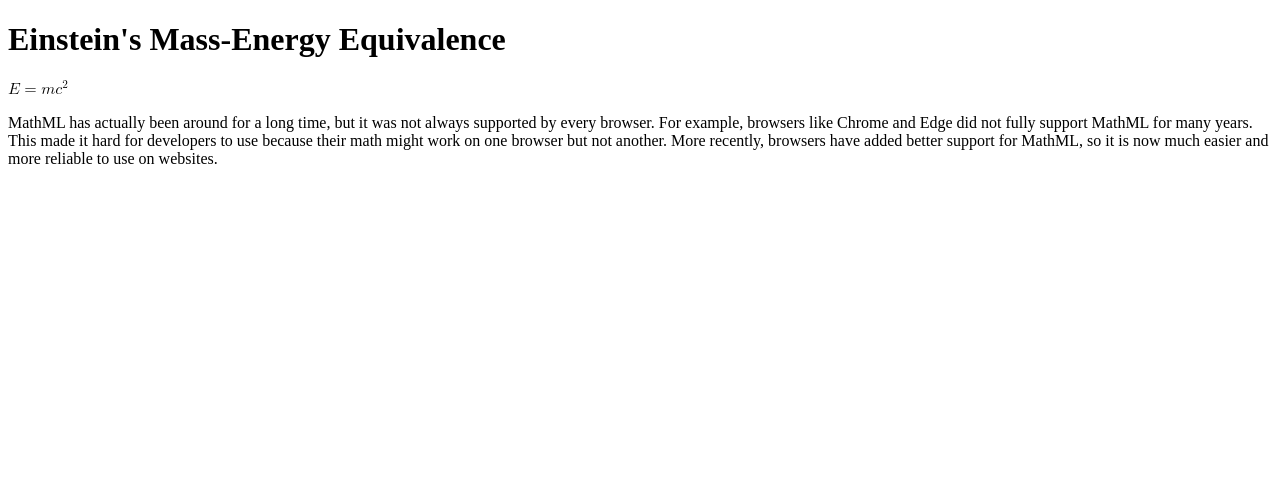
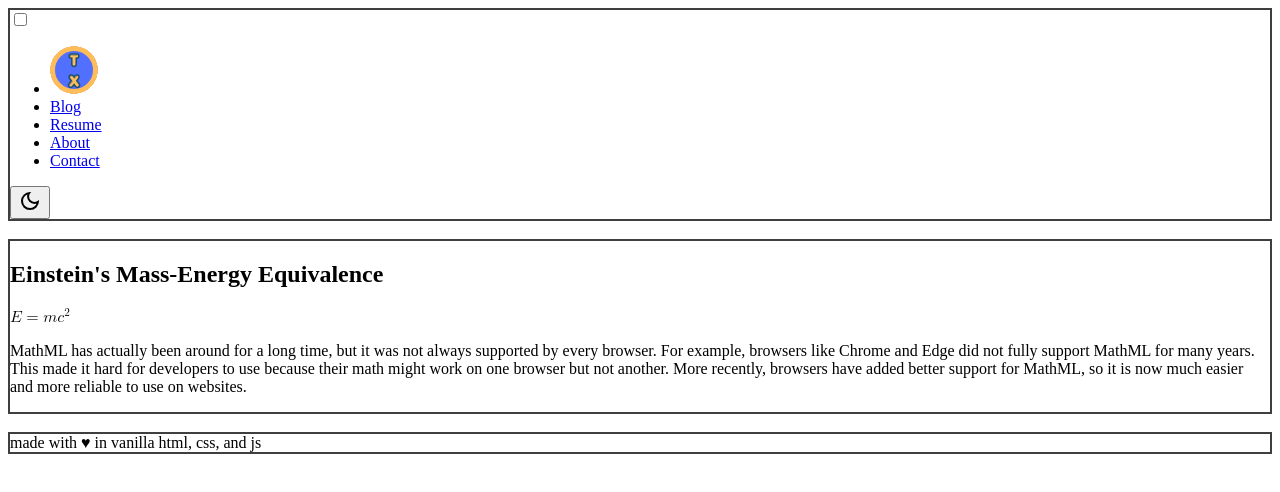
Before and after one commit to tristinxie/cse134-hw2-part2, a plain HTML site: page extra-credit.html in a window 1280 px wide. Drawn offline with Linux system fonts and the light colour scheme.

Commit message:
add EC to blog

```diff
--- a/extra-credit.html
+++ b/extra-credit.html
@@ -5,9 +5,38 @@
   <meta charset="UTF-8">
   <meta name="viewport" content="width=device-width, initial-scale=1.0">
   <title>Extra Credit MathML</title>
+  <style>
+    header,
+    footer,
+    article,
+    section {
+      border: 2px solid #3F3F3F;
+    }
+  </style>
 </head>
 
 <body>
+  <header>
+    <input type="checkbox" id="nav-toggle">
+    <nav class="menu">
+      <ul>
+        <li><a href="/"><img src=/assets/favicon.ico alt="Tristin Xie Logo"></a></li>
+        <li><a href="/blog.html">Blog</a></li>
+        <li><a href="/assets/TristinXieResume.pdf">Resume</a></li>
+        <li><a href="/profile.html">About</a></li>
+        <li><a href="/contact.html">Contact</a></li>
+      </ul>
+      <button>
+        <svg xmlns="http://www.w3.org/2000/svg" height="24px" viewBox="0 -960 960 960" width="24px" fill="currentColor">
+          <path
+            d="M480-120q-150 0-255-105T120-480q0-150 105-255t255-105q14 0 27.5 1t26.5 3q-41 29-65.5 75.5T444-660q0 90 63 153t153 63q55 0 101-24.5t75-65.5q2 13 3 26.5t1 27.5q0 150-105 255T480-120Zm0-80q88 0 158-48.5T740-375q-20 5-40 8t-40 3q-123 0-209.5-86.5T364-660q0-20 3-40t8-40q-78 32-126.5 102T200-480q0 116 82 198t198 82Zm-10-270Z" />
+        </svg>
+      </button>
+    </nav>
+  </header>
+  <br>
+  <main>
+    <article>
       <h1>Einstein's Mass-Energy Equivalence</h1>
 
       <math>
@@ -27,6 +56,12 @@
         More recently, browsers have added better support for MathML, so it is now much easier and more
         reliable to use on websites.
       </p>
+    </article>
+  </main>
+  <br>
+  <footer>
+    made with &hearts; in vanilla html, css, and js
+  </footer>
 </body>
 
 </html>
```
Also changed, not shown: blog.html (+4 -0 lines). Lines whose indentation alone changed are shown as unchanged.
